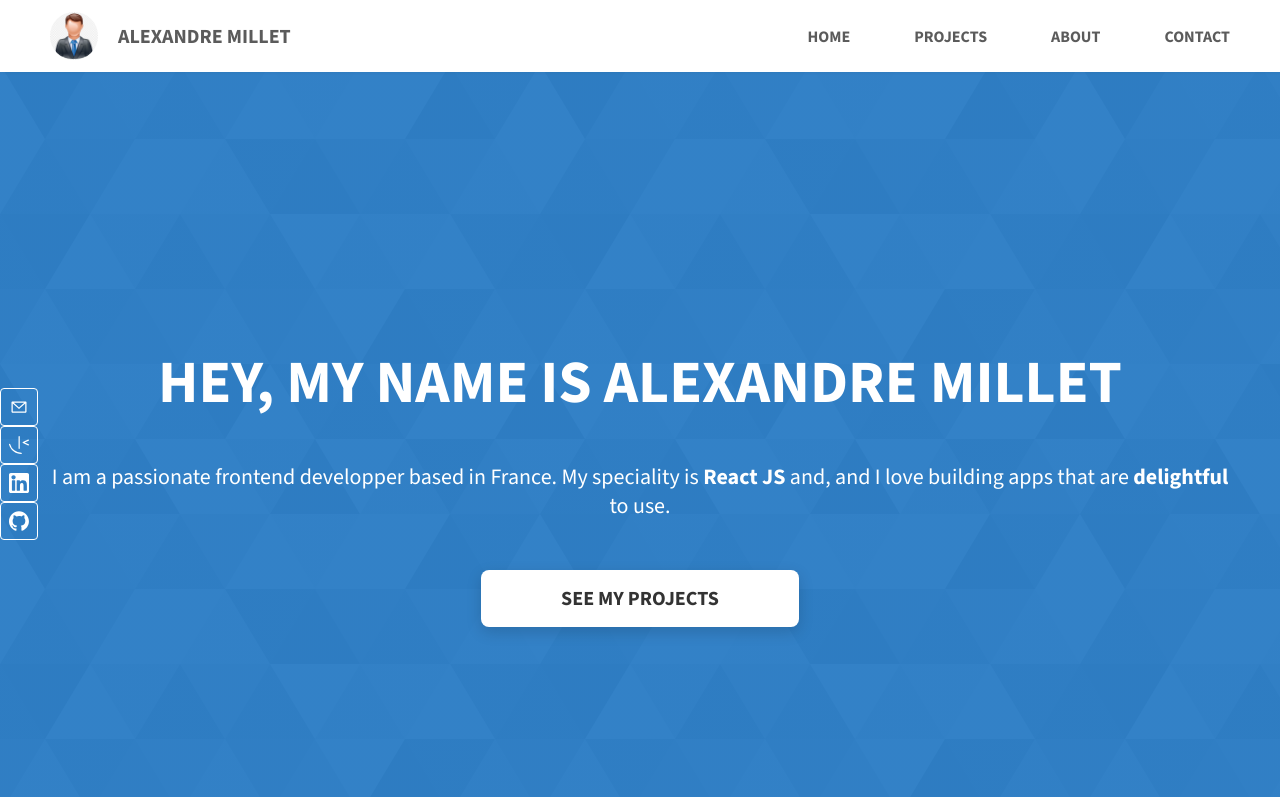
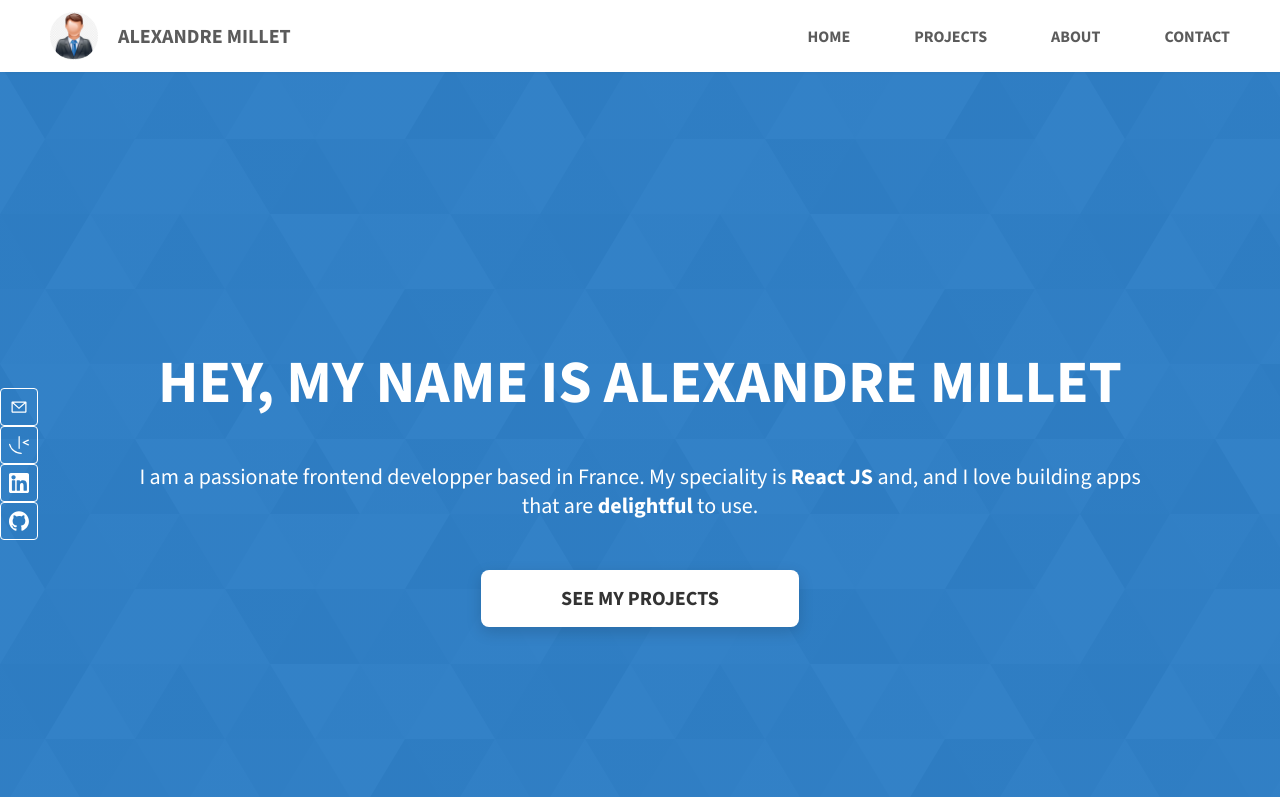
Before and after one commit to alexM421/portfolio, a React (Vite) app: page / in a window 1280 px wide. Shown: the top 797 px of the page. Built offline with nearby package versions, Linux system fonts and the light colour scheme.

Commit message:
Fixed build issue and mobile issue

```diff
--- a/src/pages/Home/Home.module.css
+++ b/src/pages/Home/Home.module.css
@@ -14,7 +14,11 @@
     height: 800px;
     color: black;
     text-align: center;
+    padding-inline: 80px;
 
+    @media (max-width: 1000px) {
+        padding-inline: 40px;
+    }
 
     &>.hero-contacts{
         position: absolute;
--- a/src/shared/Button/Button.tsx
+++ b/src/shared/Button/Button.tsx
@@ -16,7 +16,7 @@ type ButtonProps = {
     isSamePage?: boolean,
 }
 
-export default function Button ({ children ,link, variant="primary", onClick, openNewTab, isSamePage }: ButtonProps):JSX.Element {
+export default function Button ({ children ,link, variant="primary", onClick, openNewTab }: ButtonProps):JSX.Element {
 
     if(link){
         const linkElement: JSX.Element =
```
